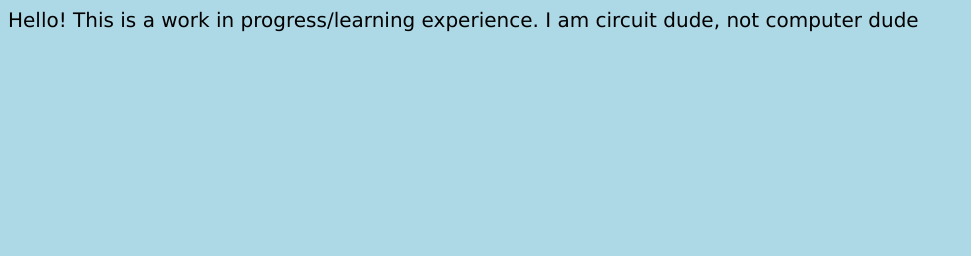
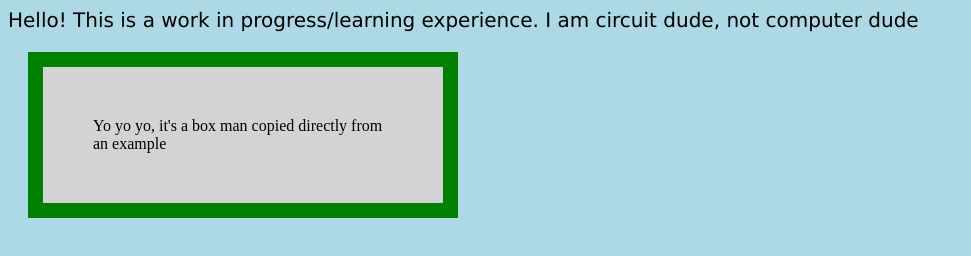
Before and after one commit to Circuit-Dude/my_first_webpage, a plain HTML site: page index.html in a window 1280 px wide. Shown: the whole page, without its empty margins (0-971 px from the left). Drawn offline with Linux system fonts and the light colour scheme.

Commit message:
box maybe

```diff
--- a/index.html
+++ b/index.html
@@ -11,10 +11,26 @@
       font-size: 20px;
     }
 
+  div {
+    background-color: lightgrey;
+    width: 300px;
+    border: 15px solid green;
+    padding: 50px;
+    margin: 20px;
+  }
+
   </style>
   </head>
 
   <body>
     <p> Hello! This is a work in progress/learning experience. I am circuit dude, not computer dude </p>
+
+
+  <div>
+    Yo yo yo, it's a box man copied directly from an example
+  </div>
+
   </body>
+
+
 </html>
```
